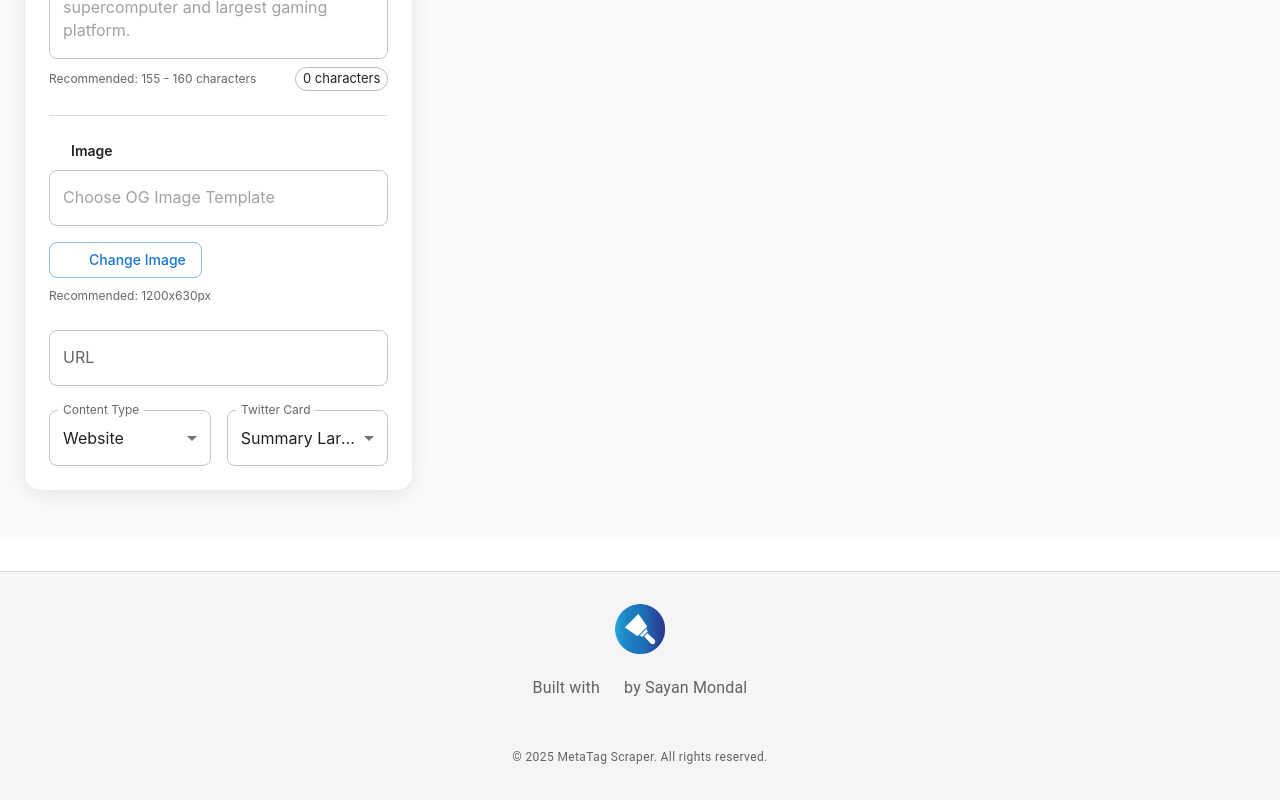
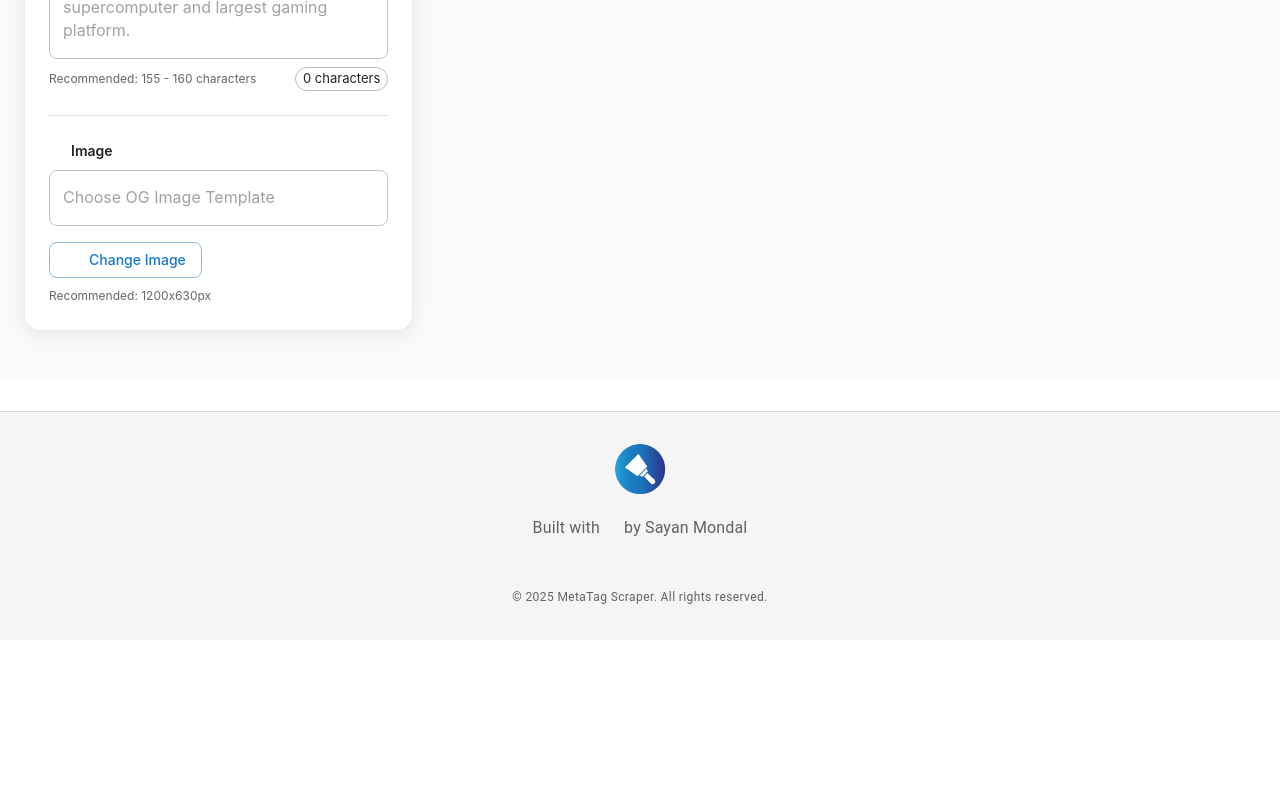
Before and after one commit to Sayan2001Mondal/Meta-Tag-Scrapper, a Next.js app: page / in a window 1280 px wide. Shown: the part 897-1697 px from the top of the page. After the commit the page ends 1537 px from the top, so only its background shows below. Built offline with nearby package versions, Linux system fonts and the light colour scheme; some icons are missing.

Commit message:
made design changes to metaeditor file

```diff
--- a/src/components/MetaEditor.jsx
+++ b/src/components/MetaEditor.jsx
@@ -162,7 +162,7 @@ const MetaEditor = ({ meta, onChange }) => {
           />
         </Box>
 
-        <TextField
+        {/* <TextField
           label="URL"
           value={meta.url}
           onChange={handleChange("url")}
@@ -173,9 +173,9 @@ const MetaEditor = ({ meta, onChange }) => {
               borderRadius: 2,
             }
           }}
-        />
+        /> */}
 
-        <Stack direction={{ xs: "column", sm: "row" }} spacing={2}>
+        {/* <Stack direction={{ xs: "column", sm: "row" }} spacing={2}>
           <FormControl fullWidth>
             <InputLabel>Content Type</InputLabel>
             <Select
@@ -206,7 +206,7 @@ const MetaEditor = ({ meta, onChange }) => {
               <MenuItem value="player">Player</MenuItem>
             </Select>
           </FormControl>
-        </Stack>
+        </Stack> */}
       </Stack>
     </Box>
   );
```
